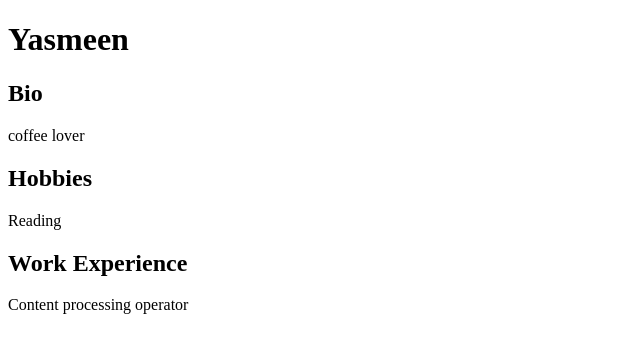
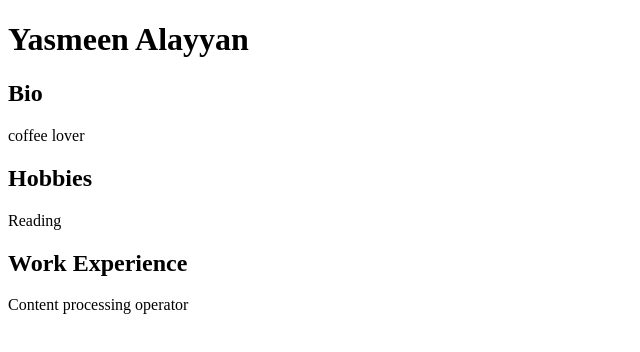
Before and after one commit to cosdpp/cos23-cards, a plain HTML site: page yassmeen-layyan/YA-web.html in a window 1280 px wide. Shown: the whole page, without its empty margins (0-640 px from the left). Drawn offline with Linux system fonts and the light colour scheme.

Commit message:
Update YA-web.html

```diff
--- a/yassmeen-layyan/YA-web.html
+++ b/yassmeen-layyan/YA-web.html
@@ -10,7 +10,7 @@
   </head>
   <body>
     <header>
-      <h1>Yasmeen</h1>
+      <h1>Yasmeen Alayyan</h1>
     </header>
     <main>
       <section aria-labelledby="bio-heading">
```
